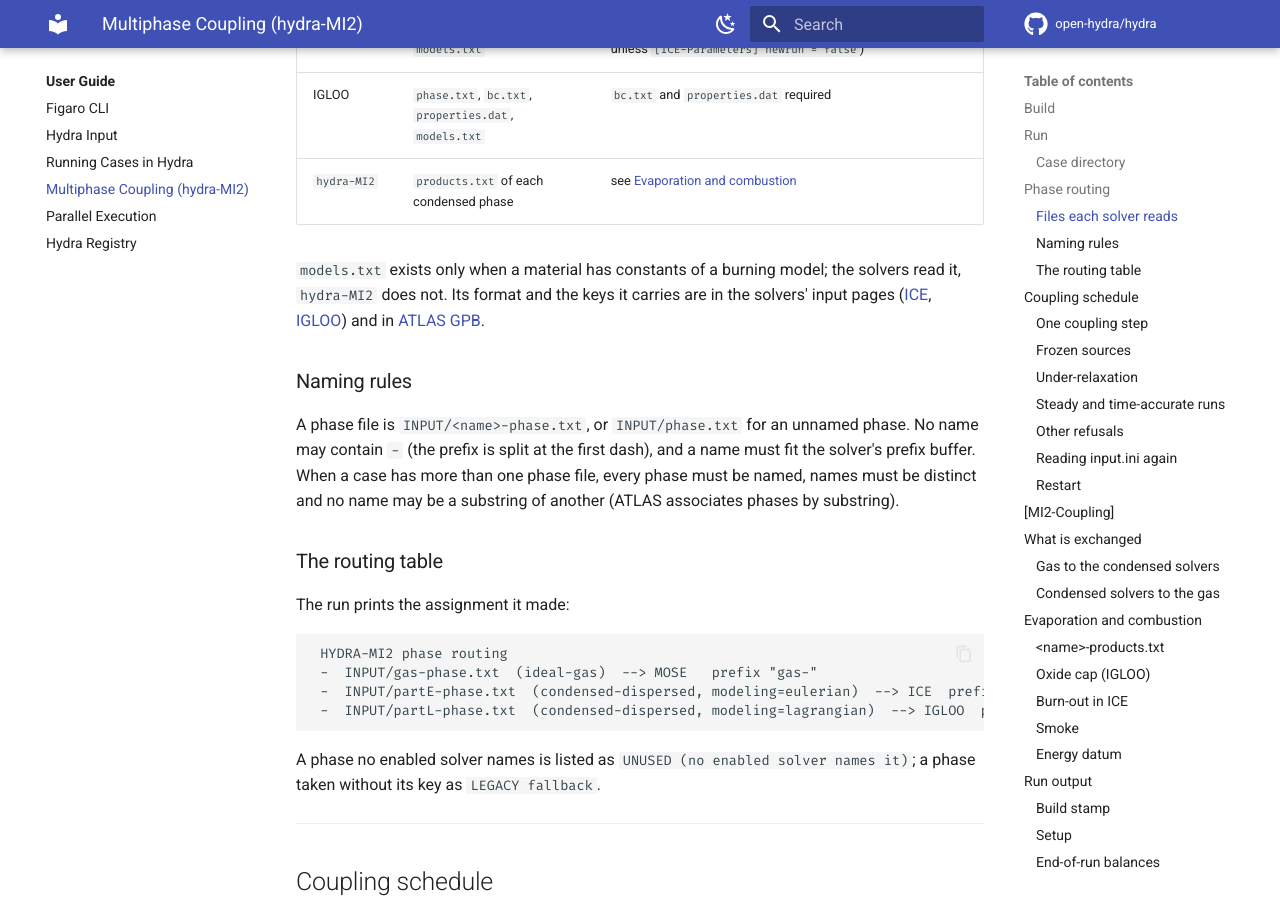
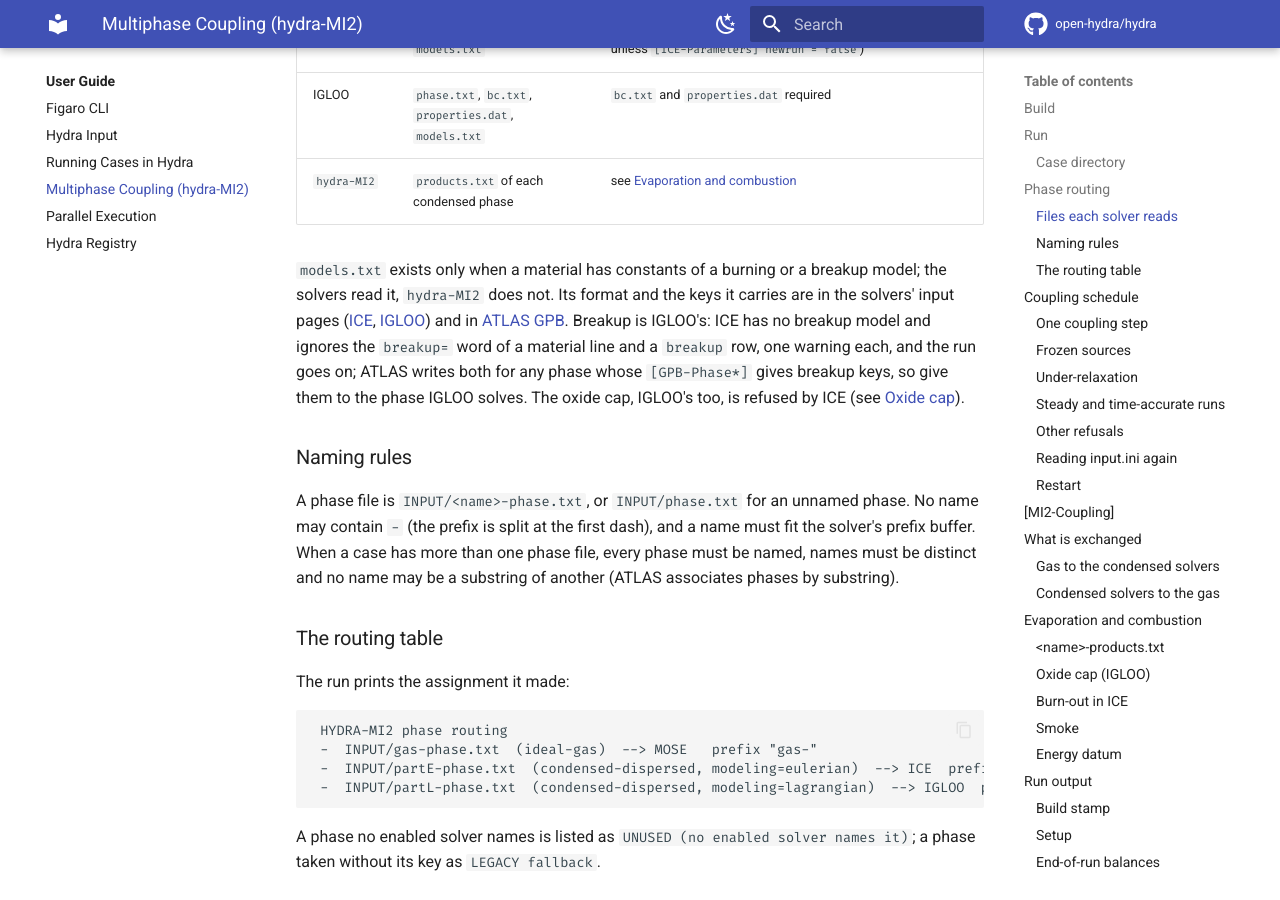
Before and after one commit to open-hydra/hydra, an MkDocs documentation site: the page built from docs/user/mi2.md, in a window 1280 px wide and 900 px high, scrolled down 2954 px. Built offline with MkDocs 1.6.1 and Material for MkDocs 9.7.7, drawn with Linux system fonts in a browser that asks for light colours; comment, search, counter and statistics services are not loaded; some of the changed text lies outside the part shown.

Commit message:
docs: the hydra-MI2 page: the breakup rows of the models file; ICE ignores breakup with a warning
The input tree and the models-file paragraph name the breakup model beside the burning models;
breakup is IGLOO's: ICE ignores a breakup= word and a breakup row, one warning each, and ATLAS
writes both for any phase given breakup keys, so they belong to the phase IGLOO solves. The
ATLAS link follows the renamed GPB section; the table of warnings gains ICE's.

Co-Authored-By: Claude Opus 5.5 <noreply@anthropic.com>
Claude-Session: https://claude.ai/code/session_01YbtUqacA6qYqYfoFJvSCJ8

````diff
--- a/docs/user/mi2.md
+++ b/docs/user/mi2.md
@@ -70,7 +70,7 @@ my_case/
     ├── partL-phase.txt       # a condensed phase solved by IGLOO
     ├── partL-bc.txt  partL-ic.tec  partL-properties.dat
     ├── partL-products.txt
-    └── partL-models.txt      # the constants of the burning models (ATLAS GPB), read by IGLOO
+    └── partL-models.txt      # the constants of the burning and breakup models (ATLAS GPB), read by IGLOO
 ```
 
 The names (`gas`, `partE`, `partL`) are those of the `[GPB-Phase*] name` keys. The run writes `OUTPUT/`, each
@@ -114,10 +114,13 @@ run, each needs its own phase: one phase cannot feed both (its mass would reach
 | IGLOO | `phase.txt`, `bc.txt`, `properties.dat`, `models.txt` | `bc.txt` and `properties.dat` required |
 | `hydra-MI2` | `products.txt` of each condensed phase | see [Evaporation and combustion](#evaporation-and-combustion) |
 
-`models.txt` exists only when a material has constants of a burning model; the solvers read it, `hydra-MI2` does not.
-Its format and the keys it carries are in the solvers' input pages
+`models.txt` exists only when a material has constants of a burning or a breakup model; the solvers read it,
+`hydra-MI2` does not. Its format and the keys it carries are in the solvers' input pages
 ([ICE](https://open-hydra.github.io/ICE/user/input/), [IGLOO](https://open-hydra.github.io/IGLOO/user/input/)) and
-in [ATLAS GPB](https://open-hydra.github.io/ATLAS/user-guide/gpb/condensed-solid/#the-constants-of-the-burning-models-namemodelstxt).
+in [ATLAS GPB](https://open-hydra.github.io/ATLAS/user-guide/gpb/condensed-solid/#the-constants-of-the-models-namemodelstxt).
+Breakup is IGLOO's: ICE has no breakup model and ignores the `breakup=` word of a material line and a `breakup` row,
+one warning each, and the run goes on; ATLAS writes both for any phase whose `[GPB-Phase*]` gives breakup keys, so
+give them to the phase IGLOO solves. The oxide cap, IGLOO's too, is refused by ICE (see [Oxide cap](#oxide-cap-igloo)).
 
 ### Naming rules
 
@@ -543,6 +546,7 @@ Warnings and notes do not stop the run:
 | `[WARNING] MI2: input.ini, read again, advances <solver> after the iteration the schedule had made its last` | the rows and the solution due at that iteration were not written ([one coupling step](#one-coupling-step)) |
 | `[MI2] WARNING: the consumed-species floor guard clamped <n> (cell,species) extractions` | end of run: a mass-limited reaction |
 | `[WARNING] <n> coupling step(s) used the EULERIAN branch` | end of run: those steps are not in the balances |
+| `[WARNING] [ICE::Setup_Materials] ... is ignored: ICE has no breakup model` | a `breakup=` word or a `breakup` row in the phase ICE solves: ICE has no breakup model and goes on without it |
 
 ---
 
````
